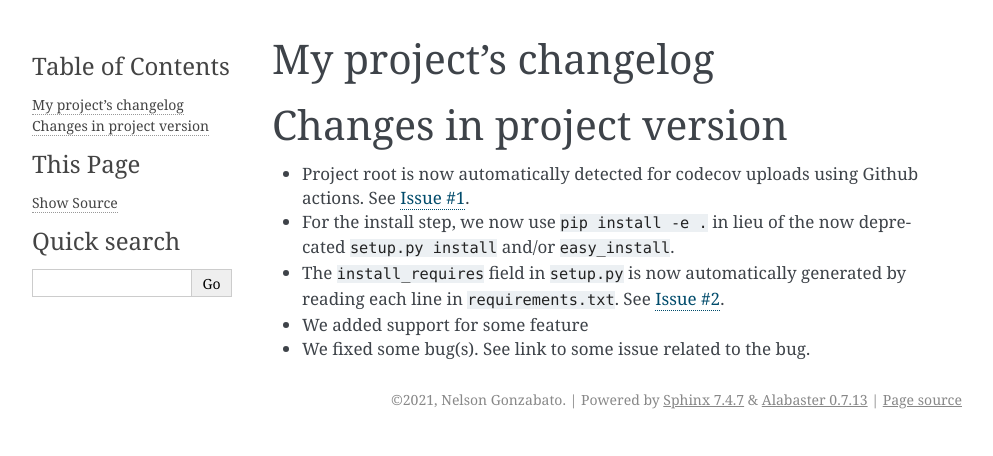
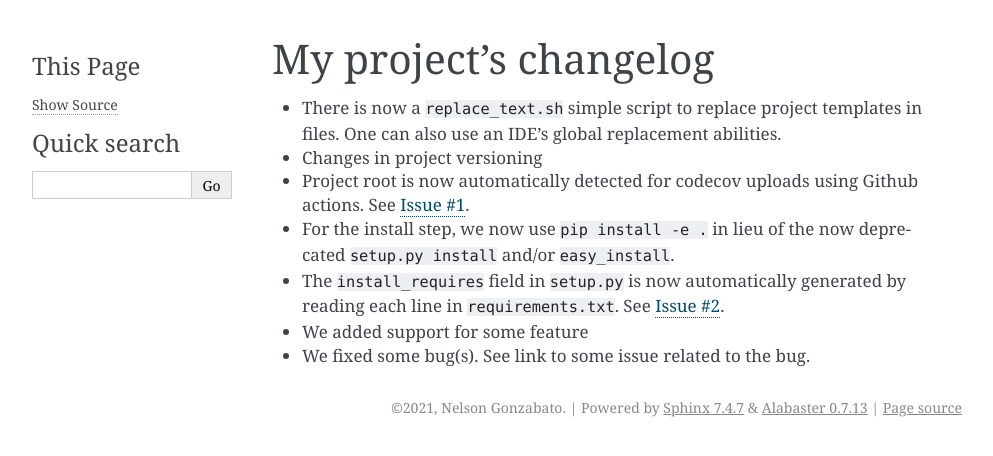
Before and after one commit to Nelson-Gon/pytemplates, a Sphinx documentation site: the page built from docs/source/changelog.rst, in a window 1280 px wide. Shown: the top 456 px of the page, without its empty margins (148-1141 px from the left). Built offline with Sphinx 7.4.7, drawn with Linux system fonts in a browser that asks for light colours.

Commit message:
Allow edits in files inplace

```diff
--- a/docs/source/changelog.rst
+++ b/docs/source/changelog.rst
@@ -2,9 +2,12 @@
 My project's changelog
 ======================
 
-Changes in project version
-==========================
 
+*
+  There is now a ``replace_text.sh`` simple script to replace project templates in files. One can also use an IDE's global replacement abilities.
+
+*
+  Changes in project versioning
 
 *
   Project root is now automatically detected for codecov uploads using Github actions. See `Issue #1 <https://github.com/Nelson-Gon/pytempltaes/issues/1>`_.
```
Also changed, not shown: changelog.md (+3 -1 lines), 1 other file.
